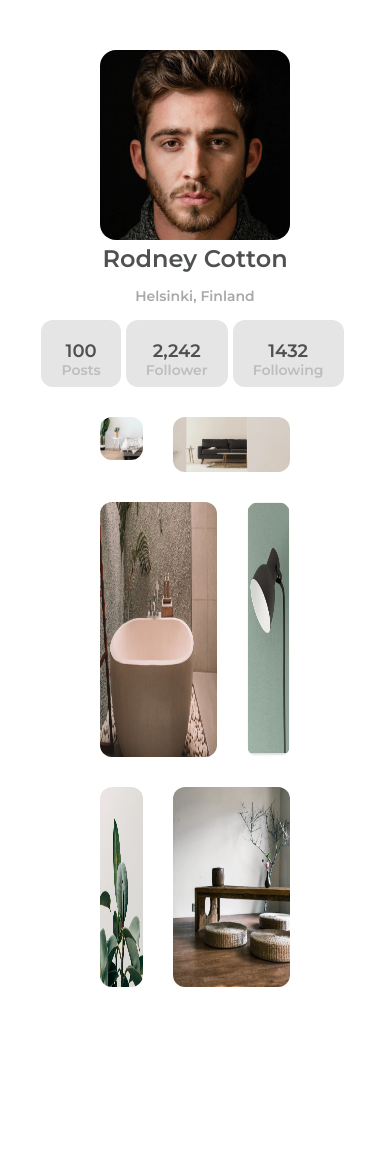
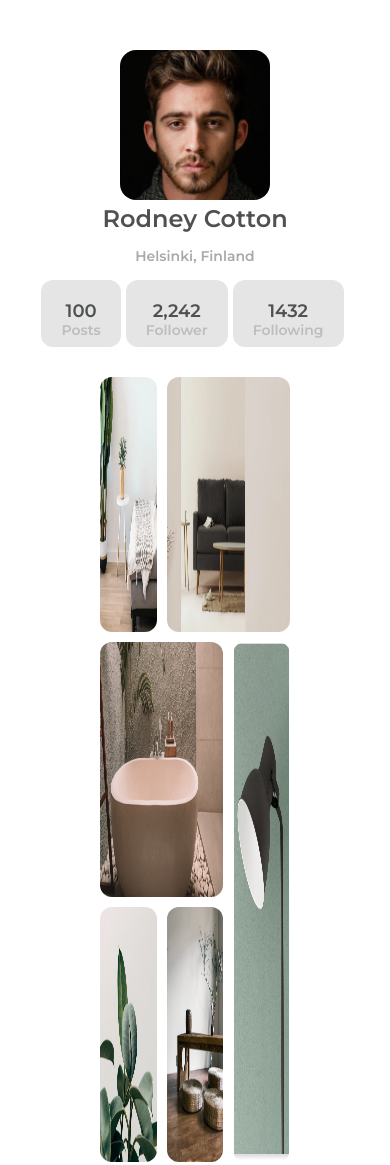
Before and after one commit to nnekasandra/reactproject, a React app: page / in a window 390 px wide. Before the commit the page ends 1037 px from the top, so only its background shows below. Built offline with nearby package versions, Linux system fonts and the light colour scheme.

Commit message:
made grid images responsive both at the height and width

```diff
--- a/src/index.css
+++ b/src/index.css
@@ -8,32 +8,33 @@ body{
     padding: 50px 100px;
     font-family: 'Montserrat', sans-serif;
 }
+figure img{
+    width: 200px;
+    height: auto;
+}
 img{
-    max-width: 100%;
+    width: 100%;
     border-radius: 12px;
+    height: 100%;
 }
 .container{
     padding-top: 30px;
     display: grid;
     grid-template-columns: repeat(3, 1fr);
-    grid-gap: 30px;
+    grid-template-rows: repeat(3, 1fr);
+    grid-gap: 10px;
 }
 .photo_2{
     grid-column: 2 / span 2;
+    grid-row: 1/2;
 }
 .photo_3{
     grid-column: span 2;
     height: 255px;
 }
 .photo_4{
-    height: 255px;
-}
-.photo_6{
-    grid-column: span 2;
-    height: 200px;
-}
-.photo_5{
-    height: 200px;
+    grid-row: -3/-1;
+    grid-column: 3/4;
 }
 figure img{
     border-radius: 16px;
@@ -43,8 +44,6 @@ figcaption{
     color: #4E5150;
     font-weight: 600;
     line-height: 29px;
-    margin: auto;
-    width: 186px;
 }
 .flex-buttons{
     display: flex;
@@ -78,3 +77,14 @@ figcaption{
     text-align: center;
     color: #bdbdbd;
 }
+@media (max-width:400px) {
+  figure img{
+      width: 150px;
+      height: 50%;
+  }
+}
+@media (min-width:900px) {
+    .photo_3{
+        height: 375px;
+    }
+}
--- a/src/test.js
+++ b/src/test.js
@@ -9,7 +9,7 @@ class Profile extends React.Component{
                     <img src ="images/profilePhoto.png" alt="rodney cotton profile"/>
                     <figcaption>Rodney Cotton</figcaption>
                 </figure>
-            <p>Helsinki, Finland</p>
+                <p>Helsinki, Finland</p>
             </div>
         );
     }
```
